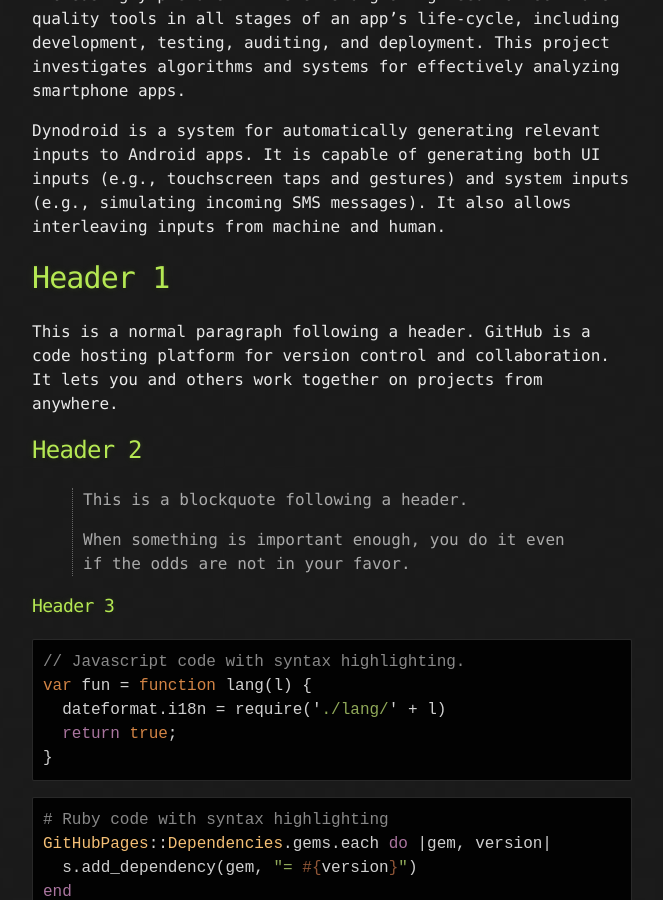
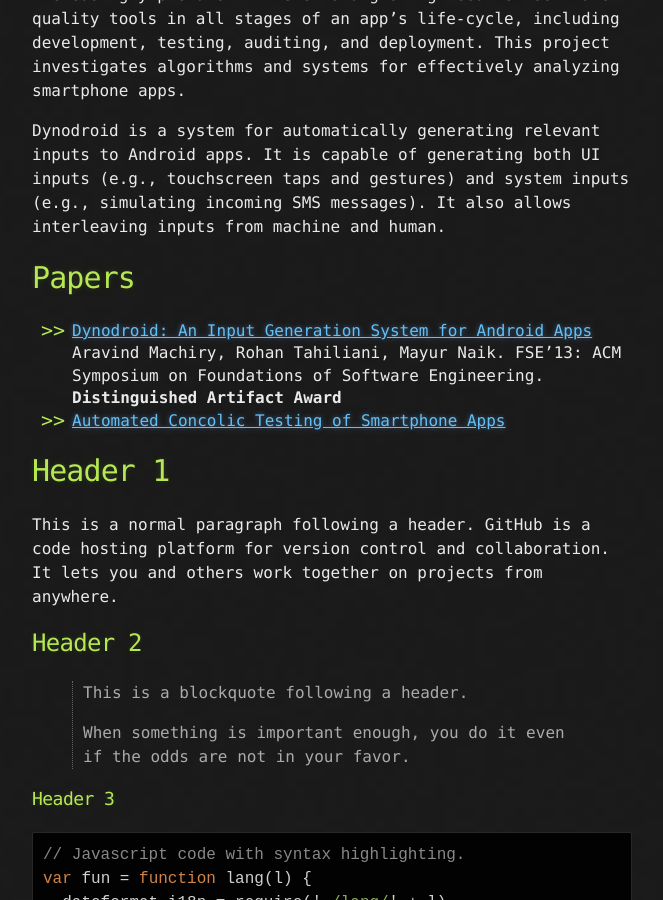
Before and after one commit to deprinfo/deprinfo.github.io, a Jekyll site: the page built from index.md, in a window 1280 px wide and 900 px high, scrolled down 597 px. Shown: the whole window, without its empty margins (308-971 px from the left). Built offline with Jekyll 4.4.1, drawn with Linux system fonts in a browser that asks for light colours.

Commit message:
Adding papers

```diff
--- a/index.md
+++ b/index.md
@@ -11,13 +11,19 @@
 *   Mar'13: [source code](http://acteve.googlecode.com) of Acteve (symbolic execution engine for Android apps) released
 *   Jan'12: [talk](http://www.cis.upenn.edu/~mhnaik/pubs/naik_msr_jan2012.pptx) on Acteve at Microsoft Research India
 
-# [](#header-1)About
+# [](#header-2)About
 
 Smartphones and apps that run on them are becoming increasingly prevalent. There is a growing need for software-quality tools in all stages of an app's life-cycle, including development, testing, auditing, and deployment. This project investigates algorithms and systems for effectively analyzing smartphone apps.
 
 Dynodroid is a system for automatically generating relevant inputs to Android apps. It is capable of generating both UI inputs (e.g., touchscreen taps and gestures) and system inputs (e.g., simulating incoming SMS messages). It also allows interleaving inputs from machine and human.
 
+# [](#header-2)Papers
 
+*   [Dynodroid: An Input Generation System for Android Apps](http://www.cis.upenn.edu/~mhnaik/pubs/fse13.pdf)
+     Aravind Machiry, Rohan Tahiliani, Mayur Naik.
+     FSE'13: ACM Symposium on Foundations of Software Engineering.
+    **Distinguished Artifact Award**
+*   [Automated Concolic Testing of Smartphone Apps](http://www.cis.upenn.edu/~mhnaik/pubs/fse12.pdf)
 
 # [](#header-1)Header 1
 
```
